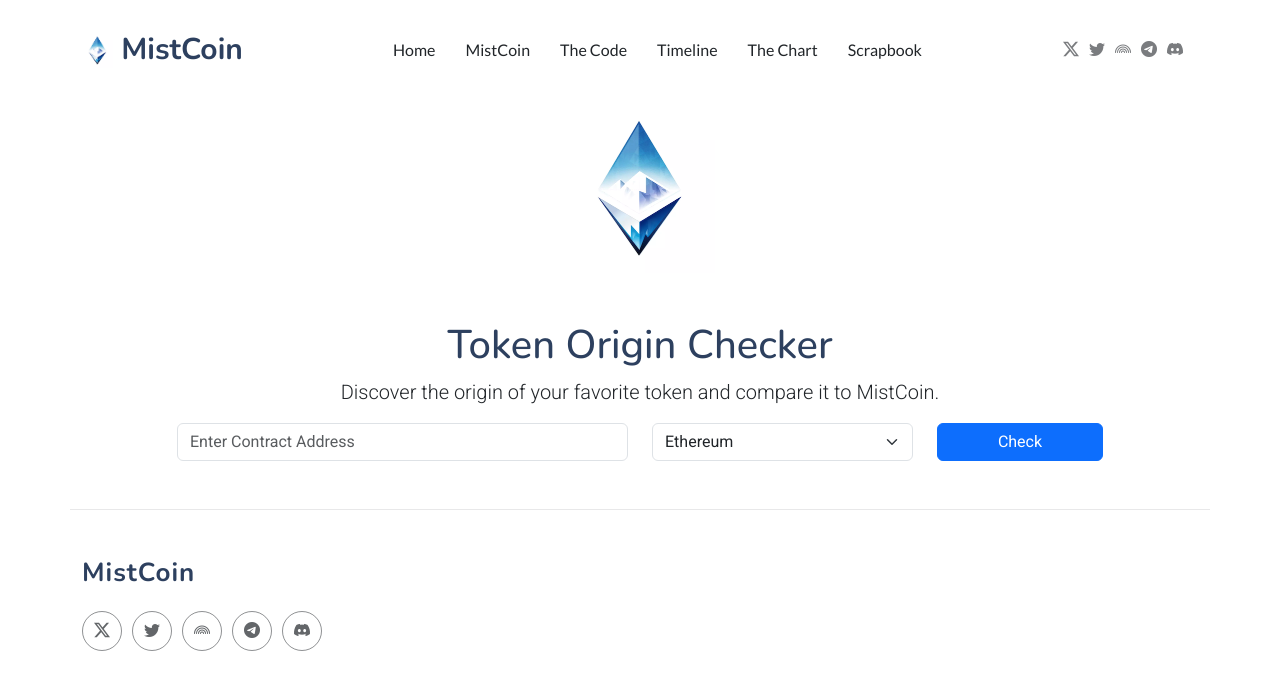
After one commit to cartoonitunes/mistcoin-website, a Flask app: page /origin-checker in a window 1280 px wide. The commit adds this page. Shown: the top 690 px of the page. Run offline with Flask 3, Linux system fonts and the light colour scheme; some libraries are stand-ins or nearby versions.

Commit message:
add origin checker app

```diff
--- a/app.py
+++ b/app.py
@@ -1,10 +1,132 @@
-from flask import Flask, render_template
+from flask import Flask, render_template, request, redirect
+import requests
+import os
+from datetime import datetime, UTC
 
 app = Flask(__name__)
+
+# MistCoin reference
+MISTCOIN_CONTRACT = "0x7fd4d7737597e7b4ee22acbf8d94362343ae0a79"
+MISTCOIN_SUPPLY = 1_000_000
+MISTCOIN_TIMESTAMP = 1446552343
+
+ETHERSCAN_API_KEY = os.getenv("ETHERSCAN_API_KEY")
+BASESCAN_API_KEY = os.getenv("BASESCAN_API_KEY")
+COINGECKO_API_KEY = os.getenv("COINGECKO_API_KEY")
 
 @app.route('/')
 def index():
     return render_template('index.html')
 
-if __name__ == '__main__':
-    app.run()
+@app.route('/origin-checker', methods=['GET', 'POST'])
+def origin_checker():
+    if request.method == 'POST':
+        contract = request.form.get('contract', '').lower()
+        chain = request.form.get('chain', 'eth').lower()
+
+        if not contract:
+            return render_template('origin.html', error="Please enter a contract address.")
+
+        # Step 1: Get deployment timestamp
+        try:
+            if chain == 'eth':
+                api_url = (
+                    f"https://api.etherscan.io/api"
+                    f"?module=account&action=txlist"
+                    f"&address={contract}"
+                    f"&startblock=0&endblock=99999999"
+                    f"&sort=asc&apikey={ETHERSCAN_API_KEY}"
+                )
+            elif chain == 'base':
+                api_url = (
+                    f"https://api.basescan.org/api"
+                    f"?module=account&action=txlist"
+                    f"&address={contract}"
+                    f"&startblock=0&endblock=99999999"
+                    f"&sort=asc&apikey={BASESCAN_API_KEY}"
+                )
+            else:
+                return render_template('origin.html', error="Unsupported chain.")
+
+            tx_resp = requests.get(api_url).json()
+            if tx_resp["status"] != "1" or not tx_resp["result"]:
+                return render_template('origin.html', error="Could not find deployment transaction.")
+
+            deployed_ts = int(tx_resp["result"][0]["timeStamp"])
+            deployed_date = datetime.fromtimestamp(deployed_ts, tz=UTC).strftime('%Y-%m-%d')
+            origin = "MistCoin $WMC" if deployed_ts > MISTCOIN_TIMESTAMP else "Vitalik Buterin's Standard Docs"
+
+        except Exception as e:
+            return render_template('origin.html', error=f"Error fetching deployment timestamp: {str(e)}")
+
+        is_wrapped_mistcoin = False
+        if contract.lower() == '0x7Fd4d7737597E7b4ee22AcbF8D94362343ae0a79'.lower():
+            is_wrapped_mistcoin = True
+
+        # Step 2: Get token info from Coingecko
+        try:
+            cg_url = f"https://api.coingecko.com/api/v3/coins/{chain}/contract/{contract}?x_cg_demo_api_key={COINGECKO_API_KEY}"
+            token_resp = requests.get(cg_url)
+
+            if token_resp.status_code != 200:
+                return render_template('origin.html', error="Token not found on Coingecko.")
+
+            token = token_resp.json()
+            name = token.get("name", "Unknown")
+            symbol = token.get("symbol", "???").upper()
+            logo = token.get("image", {}).get("large", "/static/assets/img/default.png")
+            price = token.get("market_data", {}).get("current_price", {}).get("usd", 0)
+            if is_wrapped_mistcoin:
+                market_cap = price * MISTCOIN_SUPPLY
+                mist_price = price
+            else:
+                market_cap = token.get("market_data", {}).get("market_cap", {}).get("usd", 0)
+
+        except Exception as e:
+            return render_template('origin.html', error=f"Error fetching token data: {str(e)}")
+
+        # Step 3: Get MistCoin live price from Coingecko
+        if not is_wrapped_mistcoin:
+            try:
+                mist_url = f"https://api.coingecko.com/api/v3/coins/ethereum/contract/{MISTCOIN_CONTRACT}?x_cg_demo_api_key={COINGECKO_API_KEY}"
+                mist_resp = requests.get(mist_url)
+
+                if mist_resp.status_code != 200:
+                    return render_template('origin.html', error="Could not retrieve MistCoin price.")
+
+                mist_data = mist_resp.json()
+                mist_price = mist_data.get("market_data", {}).get("current_price", {}).get("usd", 0.00001)
+
+            except Exception as e:
+                return render_template('origin.html', error=f"Error fetching MistCoin price: {str(e)}")
+
+        # Step 4: Calculate MistCoin price if it had the same market cap
+        try:
+            mistcoin_valued_price = market_cap / MISTCOIN_SUPPLY
+            percent_up = ((mistcoin_valued_price - mist_price) / mist_price) * 100
+        except ZeroDivisionError:
+            return render_template('origin.html', error="MistCoin price is currently zero, cannot compute comparison.")
+
+        # Final: Render result
+        return render_template(
+            'origin.html',
+            contract=contract,
+            chain=chain,
+            name=name,
+            price=price,
+            symbol=symbol,
+            logo=logo,
+            chain_upper=chain.upper(),
+            origin=origin,
+            market_cap=round(market_cap, 2),
+            mistcoin_price=mist_price,
+            new_mistcoin_price=round(mistcoin_valued_price, 6),
+            percent_up=round(percent_up, 2),
+            deployed_date=deployed_date
+        )
+
+    return render_template('origin.html')
+
+@app.route('/<path:anything>')
+def catch_all(anything):
+    return redirect('/')
--- a/requirements.txt
+++ b/requirements.txt
@@ -1,2 +1,3 @@
 Flask
 gunicorn
+python-dotenv
--- a/templates/index.html
+++ b/templates/index.html
@@ -91,6 +91,7 @@
           <li><a href="#timeline">Timeline</a></li>
           <li><a href="#chart">The Chart</a></li>
           <li><a href="#scrapbook">Scrapbook</a></li>
+          <li><a href="/origin-checker">Origin Checker</a></li>
         </ul>
         <i class="mobile-nav-toggle d-xl-none bi bi-list"></i>
       </nav>
--- /dev/null
+++ b/templates/origin.html
@@ -0,0 +1,233 @@
+<!DOCTYPE html>
+<html lang="en">
+    <head>
+        <meta charset="utf-8">
+        <meta content="width=device-width, initial-scale=1.0" name="viewport">
+        <title>MistCoin | Token Origin Checker</title>
+        <meta name="description" content="MistCoin is the first blockchain standard collectible, launched on Ethereum in 2015. A unique ERC20 prototype, it represents a significant milestone in the world of digital collectibles." />
+        <meta name="keywords" content="MistCoin, Blockchain, Collectible, ERC20, Ethereum, Crypto, Token, Coin" />
+
+        <!-- Canonical Tag -->
+        <link rel="canonical" href="https://www.mistcoineth.com" />
+
+        <!-- Open Graph Meta Tags -->
+        <meta property="og:title" content="MistCoin - The First Blockchain Standard Collectible" />
+        <meta property="og:description" content="MistCoin is the first blockchain standard collectible, launched on Ethereum in 2015. A unique ERC20 prototype, it represents a significant milestone in the world of digital collectibles." />
+        <meta property="og:image" content="https://gaccdiscordimages.s3.us-east-1.amazonaws.com/mistlogo.jpg" />
+        <meta property="og:url" content="https://www.mistcoineth.com" />
+        <meta property="og:type" content="website" />
+
+        <!-- Twitter Meta Tags -->
+        <meta name="twitter:title" content="MistCoin - The First Blockchain Standard Collectible" />
+        <meta name="twitter:site" content="@MistCoinEth" /> <!-- Replace with the actual Twitter handle -->
+        <meta name="twitter:description" content="MistCoin is the first blockchain standard collectible, launched on Ethereum in 2015. A unique ERC20 prototype, it represents a significant milestone in the world of digital collectibles." />
+        <meta name="twitter:image" content="https://gaccdiscordimages.s3.us-east-1.amazonaws.com/mistlogo.jpg" />
+        <meta name="twitter:image:alt" content="MistCoin">
+        <meta name="twitter:card" content="summary_large_image" />
+        <meta name="twitter:creator" content="@MistCoinEth" />
+
+        <!-- Structured Data -->
+        <script type="application/ld+json">
+          {
+            "@context": "https://schema.org",
+            "@type": "Website",
+            "url": "https://www.mistcoineth.com",
+            "name": "MistCoin",
+            "description": "MistCoin is the first blockchain standard collectible, launched on Ethereum in 2015. The ERC20 prototype, it represents a significant milestone in the world of digital collectibles.",
+            "image": "https://gaccdiscordimages.s3.us-east-1.amazonaws.com/mistlogo.jpg",
+            "sameAs": [
+              "https://twitter.com/MistCoinEth",
+              "https://t.me/MistCoinEth", <!-- Replace with the actual Telegram URL -->
+              "https://dexscreener.com/ethereum/0x7c2caefe7ef6f5edf53cdcea8d60ea615f102e0c",
+              "https://www.dextools.io/app/en/ether/pair-explorer/0x7c2caefe7ef6f5edf53cdcea8d60ea615f102e0c",
+              "https://coinmarketcap.com/dexscan/ethereum/0x7c2caefe7ef6f5edf53cdcea8d60ea615f102e0c/",
+              "https://etherscan.io/token/0xf4eced2f682ce333f96f2d8966c613ded8fc95dd",
+              "https://etherscan.io/token/0x7Fd4d7737597E7b4ee22AcbF8D94362343ae0a79"
+            ]
+          }
+          </script>
+
+        <!-- Favicons -->
+        <link href="{{ url_for('static', filename='assets/img/favicon.ico') }}" rel="icon">
+        <link href="{{ url_for('static', filename='assets/img/apple-touch-icon.png') }}" rel="apple-touch-icon">
+        <link rel="apple-touch-icon" sizes="180x180" href="{{ url_for('static', filename='assets/img/apple-touch-icon.png') }}">
+        <link rel="icon" type="image/png" sizes="32x32" href="{{ url_for('static', filename='assets/img/favicon-32x32.png') }}">
+        <link rel="icon" type="image/png" sizes="16x16" href="{{ url_for('static', filename='assets/img/favicon-16x16.png') }}">
+        <link rel="manifest" href="{{ url_for('static', filename='assets/img/site.webmanifest') }}">
+
+        <!-- Fonts -->
+      <link href="https://fonts.googleapis.com" rel="preconnect">
+      <link href="https://fonts.gstatic.com" rel="preconnect" crossorigin>
+      <link href="https://fonts.googleapis.com/css2?family=Roboto:ital,wght@0,100;0,300;0,400;0,500;0,700;0,900;1,100;1,300;1,400;1,500;1,700;1,900&family=Lato:ital,wght@0,100;0,300;0,400;0,700;0,900;1,100;1,300;1,400;1,700;1,900&family=Nunito:ital,wght@0,200;0,300;0,400;0,500;0,600;0,700;0,800;0,900;1,200;1,300;1,400;1,500;1,600;1,700;1,800;1,900&display=swap" rel="stylesheet">
+
+        <!-- Vendor CSS Files -->
+        <link href="{{ url_for('static', filename='assets/vendor/bootstrap/css/bootstrap.min.css') }}" rel="stylesheet">
+        <link href="{{ url_for('static', filename='assets/vendor/bootstrap-icons/bootstrap-icons.css') }}" rel="stylesheet">
+        <link href="{{ url_for('static', filename='assets/vendor/aos/aos.css') }}" rel="stylesheet">
+        <link href="{{ url_for('static', filename='assets/vendor/glightbox/css/glightbox.min.css') }}" rel="stylesheet">
+        <link href="{{ url_for('static', filename='assets/vendor/swiper/swiper-bundle.min.css') }}" rel="stylesheet">
+
+        <!-- Main CSS File -->
+        <link href="{{ url_for('static', filename='assets/css/main.css') }}" rel="stylesheet">
+
+      </head>
+
+<body class="index-page">
+    <header id="header" class="header d-flex align-items-center sticky-top">
+        <div class="container position-relative d-flex align-items-center justify-content-between">
+
+          <a href="{{ url_for('static', filename='index.html') }}" class="logo d-flex align-items-center me-auto me-xl-0">
+            <img src="{{ url_for('static', filename='assets/img/mist-logo.png') }}" alt="">
+            <h1 class="sitename">MistCoin</h1>
+          </a>
+
+          <nav id="navmenu" class="navmenu">
+            <ul>
+              <li><a href="/#hero">Home</a></li>
+              <li><a href="/#about">MistCoin</a></li>
+              <li><a href="/#contract">The Code</a></li>
+              <li><a href="/#timeline">Timeline</a></li>
+              <li><a href="/#chart">The Chart</a></li>
+              <li><a href="/#scrapbook">Scrapbook</a></li>
+            </ul>
+            <i class="mobile-nav-toggle d-xl-none bi bi-list"></i>
+          </nav>
+
+          <div class="header-social-links">
+            <a href="https://x.com/MistCoinEth" class="twitter"><i class="bi bi-twitter-x"></i></a>
+            <a href="https://bsky.app/profile/mistcoin.bsky.social"><i class="bi bi-twitter"></i></a>
+            <a href="https://warpcast.com/mistcoin"><i class="bi bi-rainbow"></i></a>
+            <a href="https://t.me/MistCoinEth" class="telegram"><i class="bi bi-telegram"></i></a>
+            <a href="https://discord.gg/XzGctWjS7z" class="discord"><i class="bi bi-discord"></i></a>
+          </div>
+
+        </div>
+      </header>
+      <main class="main">
+        <div class="container d-flex flex-column justify-content-center align-items-center text-center position-relative" data-aos="zoom-out">
+            <img src="{{ url_for('static', filename='assets/img/mist-logo.png') }}" class="img-fluid animated" style="max-width: 150px; height: auto;" alt=""></div>
+      <section id="origin-check" class="py-5">
+        <div class="container" data-aos="fade-up">
+          <div class="section-header text-center">
+            <h1>Token Origin Checker</h1>
+            <p class="lead">Discover the origin of your favorite token and compare it to MistCoin.</p>
+          </div>
+
+          <form id="origin-form" action="{{ url_for('origin_checker') }}" method="POST" class="row justify-content-center gy-3" data-aos="fade-up" data-aos-delay="100">
+
+            <div class="col-md-5">
+              <input type="text" name="contract" class="form-control" value="{{ contract }}" placeholder="Enter Contract Address" required>
+            </div>
+            <div class="col-md-3">
+                <select name="chain" class="form-select" required>
+                    <option value="eth" {% if chain == 'eth' %}selected{% endif %}>Ethereum</option>
+                    <option value="base" {% if chain == 'base' %}selected{% endif %}>Base</option>
+                    <!-- add more options similarly -->
+                    </select>
+            </div>
+            <div class="col-md-2">
+              <button type="submit" class="btn btn-primary w-100">Check</button>
+            </div>
+          </form>
+
+          {% if error %}
+          <div class="alert alert-danger mt-4 text-center" data-aos="fade-in">{{ error }}</div>
+          {% endif %}
+
+          <div id="result-container">
+          {% if name %}
+          <div class="d-flex justify-content-center align-items-center mt-5" style="min-height: 300px;" data-aos="fade-up" data-aos-delay="200">
+            <div class="card shadow border-0 mx-auto" style="max-width: 900px; width: 100%;">
+            <div class="card-body">
+                <div class="row justify-content-center text-center text-md-start g-4">
+                <div class="col-12 col-md-3 d-flex justify-content-center align-items-center ps-md-3">
+                  <img src="{{ logo }}" alt="{{ name }} logo" class="img-fluid rounded-circle" style="max-height: 120px;">
+                </div>
+                <div class="col-12 col-md-9 pe-md-3">
+                  <h4 class="card-title mb-1">{{ name }} <small class="text-muted">(${{ symbol }})</small></h4>
+                  <p class="mb-2">Deployed: <strong>{{ deployed_date }}</strong></p>
+                  <p class="mb-2">Chain: <strong>{{ chain_upper }}</strong></p>
+                  <p class="mb-2">Contract Type: <strong>ERC-20</strong></p>
+                  <p class="mb-2">Price: <strong>${{ price }}</strong></p>
+                  <p class="mb-2">Market Cap: <strong>${{ "{:,.0f}".format(market_cap) }}</strong></p>
+                  <p class="mb-2">Origin: <strong>{{ origin }}</strong></p><br>
+                  <p class="mb-2">MistCoin Price: <strong>${{ "{:,.2f}".format(mistcoin_price) }}</strong></p>
+                  <p class="mb-2">MistCoin at {{ name }}'s Market Cap: <strong>${{ "{:,.2f}".format(new_mistcoin_price) }}</strong> &mdash;
+                    Up <strong class="text-success">{{ "{:,.2f}".format(percent_up) }}%</strong>
+                  </p>
+                  <p class="mb-2"><i>Deployed on 2015-11-03 by the Ethereum team to test the ERC-20 standard. MistCoin is the origin of {{name}}.</i></p>
+                </div>
+              </div>
+            </div>
+        </div>
+          </div>
+          {% endif %}
+        </div>
+        </div>
+      </section></main>
+      <footer id="footer" class="footer">
+
+        <div class="container footer-top">
+          <div class="row gy-4">
+            <div class="col-lg-4 col-md-6 footer-about">
+                <a href="{{ url_for('static', filename='index.html') }}" class="logo d-flex align-items-center">
+                    <span class="sitename">MistCoin</span>
+                  </a>
+              <div class="social-links d-flex mt-4">
+                <a href="https://x.com/MistCoinEth"><i class="bi bi-twitter-x"></i></a>
+                <a href="https://bsky.app/profile/mistcoin.bsky.social"><i class="bi bi-twitter"></i></a>
+                <a href="https://warpcast.com/mistcoin"><i class="bi bi-rainbow"></i></a>
+                <a href="https://t.me/MistCoinEth"><i class="bi bi-telegram"></i></a>
+                <a href="https://discord.gg/XzGctWjS7z"><i class="bi bi-discord"></i></a>
+              </div>
+            </div>
+
+          </div>
+        </div>
+
+      </footer>
+
+      <!-- Scroll Top -->
+  <a href="#" id="scroll-top" class="scroll-top d-flex align-items-center justify-content-center"><i class="bi bi-arrow-up-short"></i></a>
+
+  <!-- Vendor JS Files -->
+  <script src="{{ url_for('static', filename='assets/vendor/bootstrap/js/bootstrap.bundle.min.js') }}"></script>
+  <script src="{{ url_for('static', filename='assets/vendor/aos/aos.js') }}"></script>
+  <script src="{{ url_for('static', filename='assets/vendor/glightbox/js/glightbox.min.js') }}"></script>
+  <script src="{{ url_for('static', filename='assets/vendor/imagesloaded/imagesloaded.pkgd.min.js') }}"></script>
+  <script src="{{ url_for('static', filename='assets/vendor/isotope-layout/isotope.pkgd.min.js') }}"></script>
+  <script src="{{ url_for('static', filename='assets/vendor/swiper/swiper-bundle.min.js') }}"></script>
+
+  <!-- Main JS File -->
+  <script src="{{ url_for('static', filename='assets/js/main.js') }}"></script>
+  <script>
+    document.addEventListener("DOMContentLoaded", function () {
+      const form = document.getElementById("origin-form");
+      const preloader = document.getElementById("preloader");
+
+      form.addEventListener("submit", async function (e) {
+        e.preventDefault();
+
+        if (preloader) preloader.style.display = "block";
+
+        const formData = new FormData(form);
+
+        const response = await fetch(form.action, {
+          method: "POST",
+          body: formData,
+        });
+
+        const html = await response.text();
+        const parser = new DOMParser();
+        const doc = parser.parseFromString(html, "text/html");
+        const newResult = doc.getElementById("result-container");
+
+        document.getElementById("result-container").innerHTML = newResult.innerHTML;
+
+        if (preloader) preloader.style.display = "none";
+      });
+
+  </script>
+
+</body>
+</html>
```
